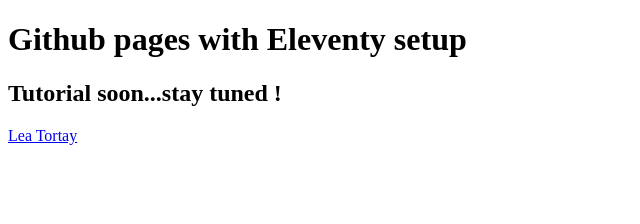
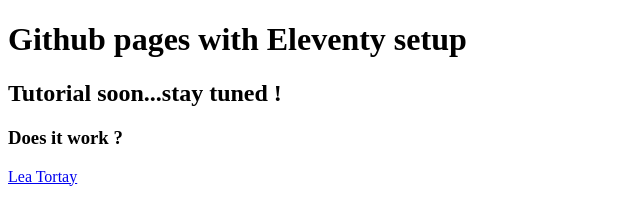
Before and after one commit to lea37/gh-pages-eleventy, an Eleventy site: page src/index.njk in a window 1280 px wide. Shown: the whole page, without its empty margins (0-640 px from the left). Built offline with nearby package versions, Linux system fonts and the light colour scheme; Eleventy itself is replaced by a stand-in of ours; files that its build step writes are made by us from their sources.

Commit message:
deploying

```diff
--- a/src/index.njk
+++ b/src/index.njk
@@ -7,4 +7,5 @@
 
 <h1>Github pages with Eleventy setup</h1>
 <h2>Tutorial soon...stay tuned !</h2>
+<h3>Does it work ?</h3>
 <a href="https://lea-tortay.com/">Lea Tortay</a>
```
